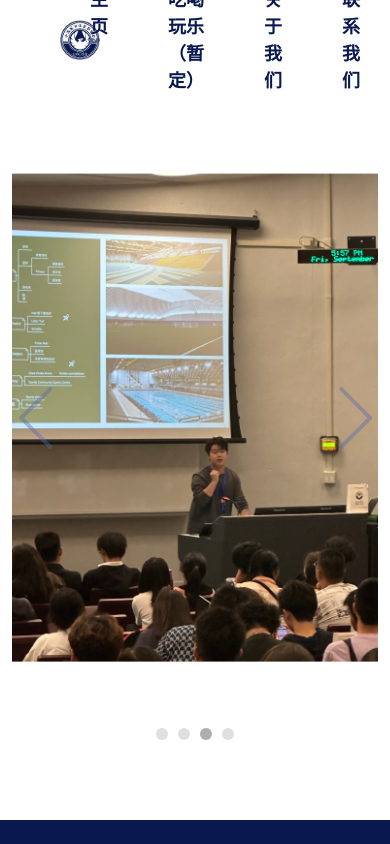
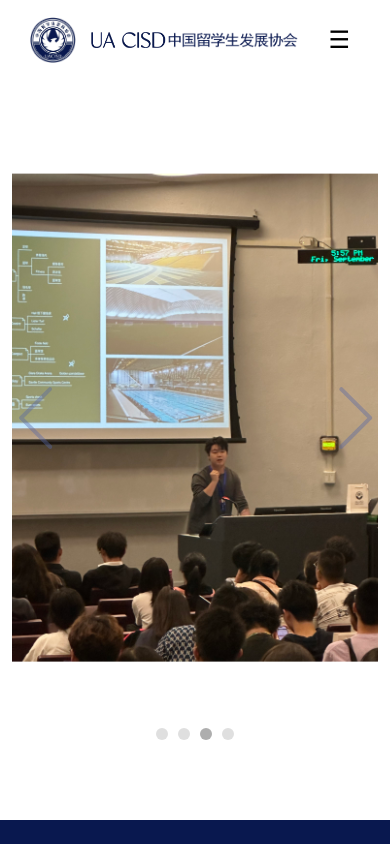
Before and after one commit to Team45Tech/CISD-Frontend, a Next.js app: page / in a window 390 px wide. Shown: the top 844 px of the page. Built offline with nearby package versions, Linux system fonts and the light colour scheme.

Commit message:
dropdown responsive

```diff
--- a/app/components/Header/Header.tsx
+++ b/app/components/Header/Header.tsx
@@ -37,6 +37,9 @@ export default function Header() {
     })
   }
 
+  const [menuOpen, setMenuOpen] = React.useState(false);
+
+
   return (
 
     <header className="Header_CISD">
@@ -54,8 +57,14 @@ export default function Header() {
       </div>
 
 
+      {/* Mobile menu button */}
+      <button className="mobile-menu-button" onClick={() => setMenuOpen(!menuOpen)}>
+        ☰
+      </button>
 
-      <nav className="Navigation_item">
+
+
+      <nav className={`Navigation_item ${menuOpen ? 'open' : ''}`}>
 
         <ul>
           <li><a onClick={scrollToTop}>主页 </a></li>
--- a/app/components/Header/header.css
+++ b/app/components/Header/header.css
@@ -11,6 +11,7 @@
   background-color: white;
   padding: 14px 20px;
   z-index: 1000; /* 确保 header 在其他内容之上 */
+  justify-content: space-between;
 }
 
 
@@ -19,25 +20,24 @@
   .CISD_LOGO {
      /* Adjust the size as needed width: 600px;*/
     align-items: center;
-    display:flex
+    display:flex;
+    flex-wrap: nowrap; /* Prevents the items inside from wrapping to the next line */
+
   }
 
   .CISD_LOGO_word{
-    margin-left: 20px;
     width: 100px;
 
 
   }
 
   .CISD_LOGO_img{
-    margin-left: 40px;
     width: 60px;
     cursor: pointer;
 
   }
 
   .CISD_name{
-    margin-left: 10px;
     width: 160px;
     cursor: pointer;
 
@@ -108,3 +108,79 @@
     background-color: var(--main-color);
     color: white;
   }
+
+
+/* Mobile menu button styles */
+.mobile-menu-button {
+  display: none; /* Hide by default */
+  background: none;
+  border: none;
+  font-size: 24px;
+  cursor: pointer;
+  margin-left: auto;
+  padding: 0 20px;
+}
+
+/* Styles for the dropdown menu */
+.Navigation_item.open ul {
+  display: block;
+  position: absolute;
+  top: 80px; /* height of the header */
+  left: 0;
+  width: 100%;
+  background-color: white;
+  flex-direction: column;
+  gap: 0;
+}
+
+.Navigation_item.open li {
+  padding: 10px 20px;
+  border-bottom: 1px solid #ccc;
+}
+
+.Navigation_item.open a {
+  color: black;
+}
+
+/* Responsive styles */
+@media only screen and (max-width: 767px) {
+  .mobile-menu-button {
+    display: block; /* Show the mobile menu button */
+  }
+
+  .Navigation_item {
+    display: none; /* Hide the navigation items by default */
+  }
+
+  .Navigation_item.open {
+    display: flex; /* Show the navigation items when the menu is open */
+  }
+}
+
+@media only screen and (min-width: 768px) {
+  .Navigation_item {
+    display: flex; /* Show the navigation items on larger screens */
+  }
+}
+
+@media only screen and (max-width: 767px) {
+  .CISD_LOGO {
+    justify-content: space-between; /* Distribute the logo elements equally */
+    width: 100%; /* Take the full width of the parent container */
+    padding: 0 10px; /* Add some padding to the sides */
+  }
+
+  .CISD_LOGO_word{
+    width: auto; /* Adjust the width to fit the content */
+    max-width: 80px; /* Set a maximum width for the images */
+  }
+  .CISD_LOGO_img {
+    width: 80%; /* Adjust the width to fit the content */
+    max-width: 80px; /* Set a maximum width for the images */
+  }
+
+  .CISD_name {
+    width: 180px; /* Set a fixed width */
+    flex-shrink: 0; /* Prevent the image from shrinking */
+  }
+}
```
